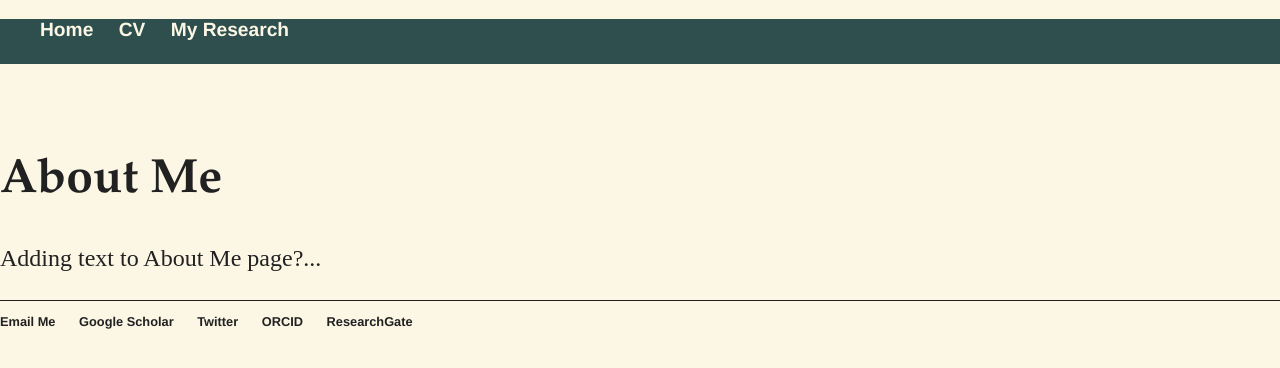
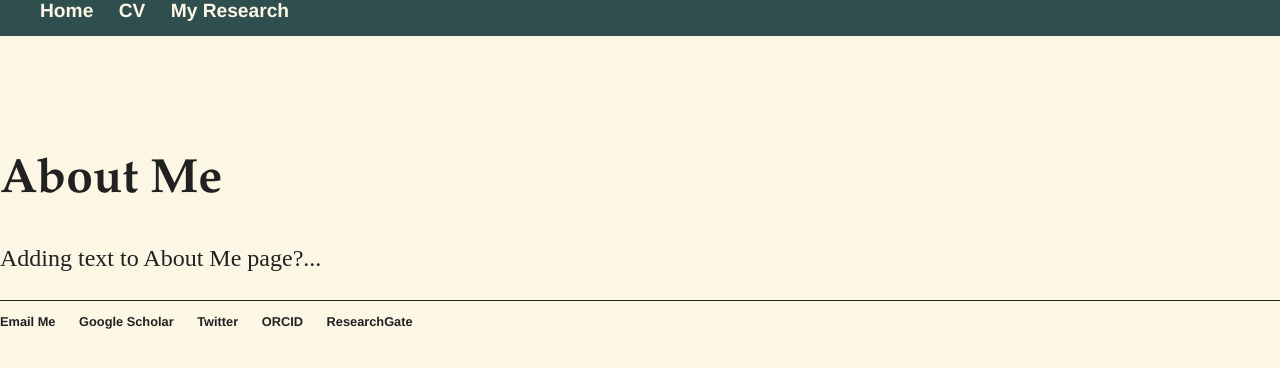
Before and after one commit to alyssa-stansfield/alyssa-stansfield.github.io, a Jekyll site: the page built from about/index.html, in a window 1280 px wide. Shown: the top 368 px of the page. Built offline with Jekyll 4.4.1, drawn with Linux system fonts in a browser that asks for light colours.

```diff
--- a/css/main.css
+++ b/css/main.css
@@ -4,6 +4,7 @@
 }
 
 .container {
+    width: 75%;
     padding-top: 60px;
 }
 
@@ -23,24 +24,14 @@
     position: fixed;
     top:0;
     width:100%;
-    height:5%;
+    height:4%;
     z-index:999;
+    margin: 0px 0px 0px 0px;
 }
 
 
 nav a {
      color:#FCF7E5;
-}
-
-
-.fixed-nav-bar {
-    position: fixed;
-    top: 0;
-    left: 0;
-    width: 100%;
-    height: 8%;
-    z-index: 9999;
-    background-color:#2F4F4F
 }
 
 
```
